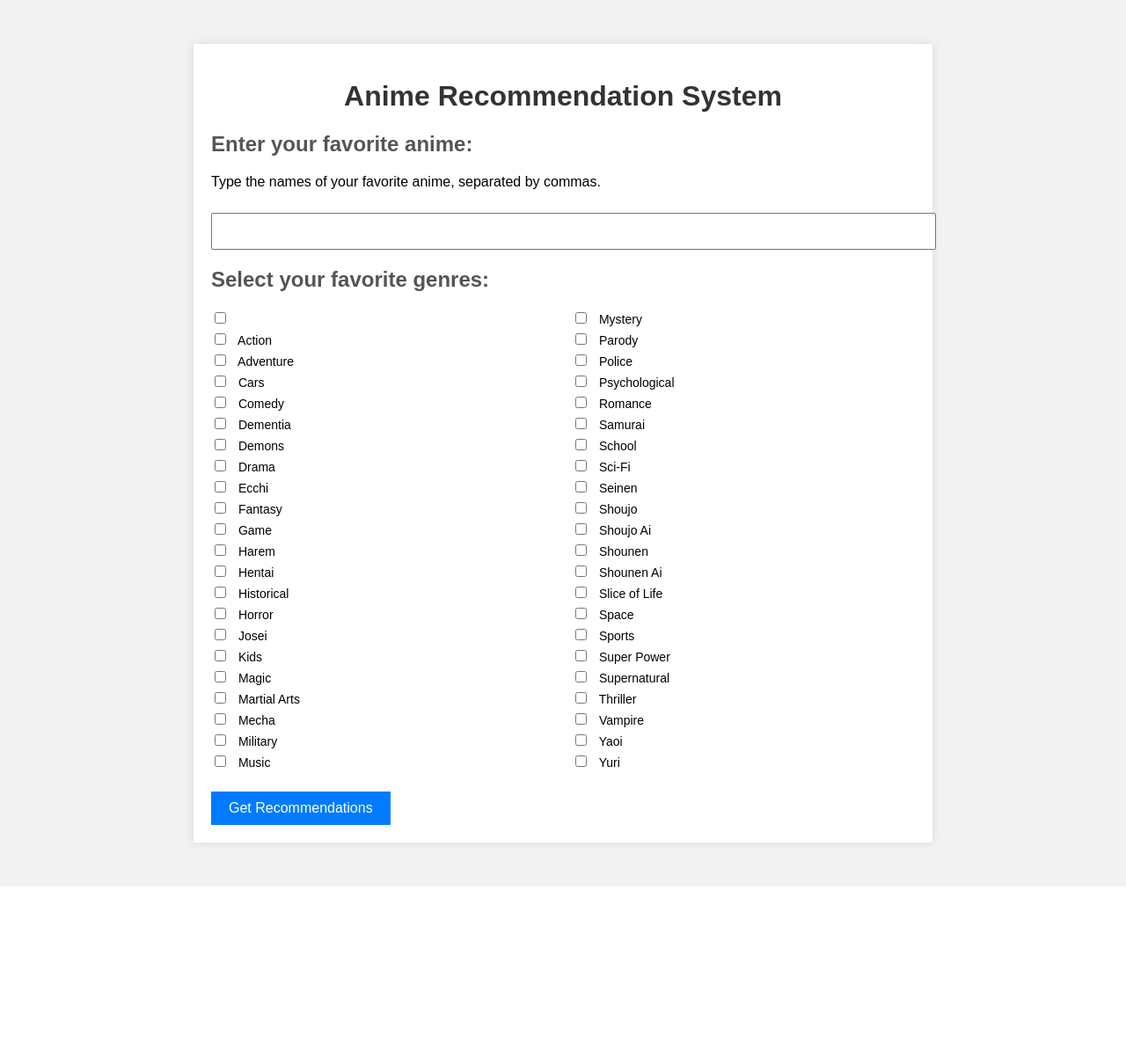
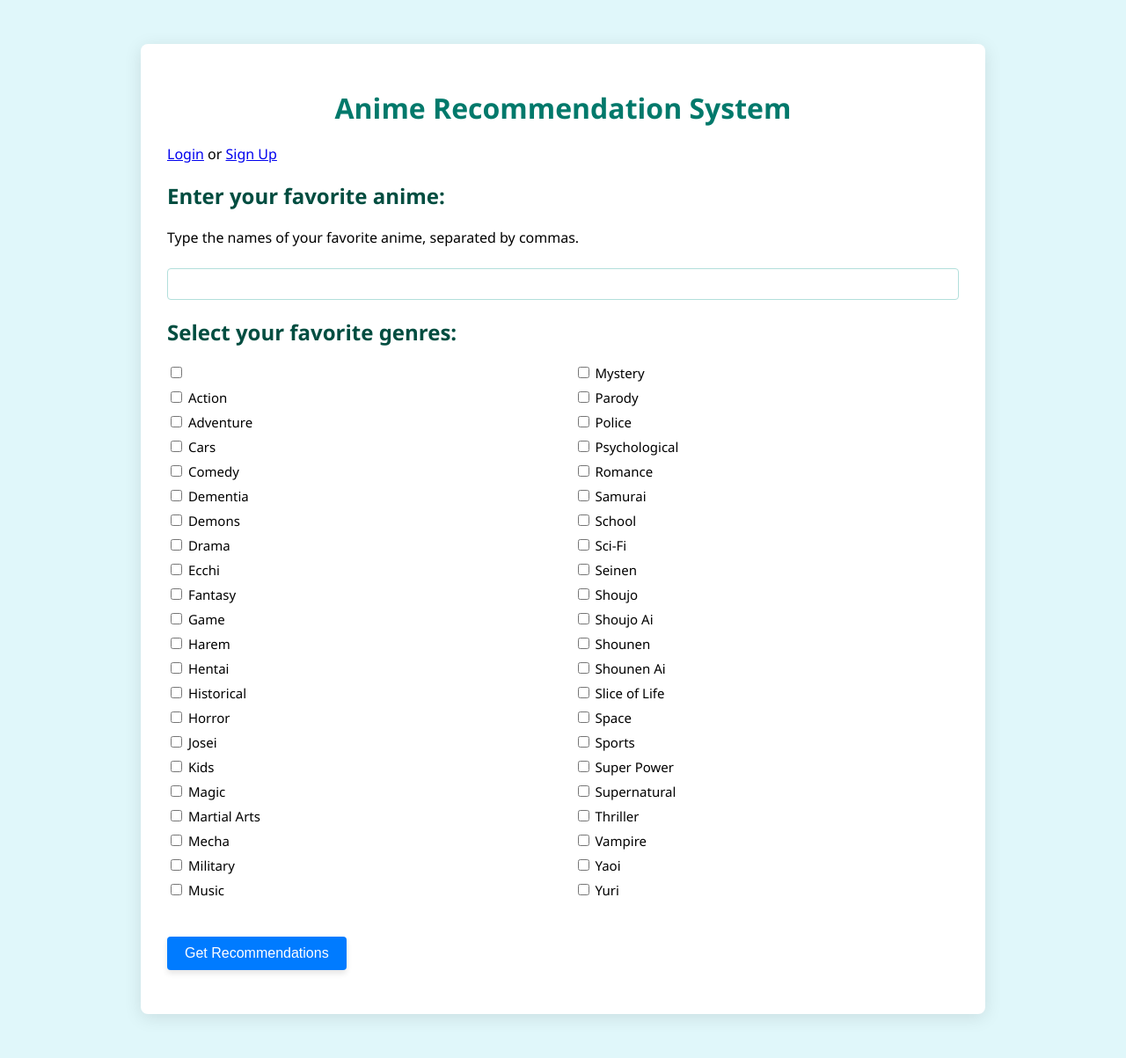
Before and after one commit to BenjaminLTakaki/AnimeRecommendation, a Flask app: page / in a window 1280 px wide. Shown: the whole page at 88% size. Before the commit the page ends 1008 px from the top, so only its background shows below. Run offline with Flask 3, Linux system fonts and the light colour scheme.

Commit message:
Add user authentication and saved recommendations feature Updated CSS

```diff
--- a/app.py
+++ b/app.py
@@ -1,10 +1,23 @@
 import pandas as pd
 import numpy as np
-from flask import Flask, request, render_template, jsonify
+from flask import Flask, request, render_template, jsonify, redirect, url_for, session
+from flask_login import LoginManager, UserMixin, login_user, login_required, logout_user, current_user
+import sqlite3
 from sklearn.preprocessing import MultiLabelBinarizer, OneHotEncoder, StandardScaler
 from sklearn.neighbors import NearestNeighbors
 
 app = Flask(__name__)
+app.secret_key = 'your_secret_key'
+
+login_manager = LoginManager()
+login_manager.init_app(app)
+
+# User model
+class User(UserMixin):
+    def __init__(self, id, username, password):
+        self.id = id
+        self.username = username
+        self.password = password
 
 # Load the dataset
 anime = pd.read_csv('anime.csv')
@@ -51,6 +64,117 @@
 model = NearestNeighbors(metric='cosine', algorithm='brute')
 model.fit(features)
 
+def init_db():
+    conn = sqlite3.connect('database.db')
+    c = conn.cursor()
+    # Create users table
+    c.execute('''
+        CREATE TABLE IF NOT EXISTS users (
+            id INTEGER PRIMARY KEY AUTOINCREMENT,
+            username TEXT UNIQUE NOT NULL,
+            password TEXT NOT NULL
+        )
+    ''')
+    # Create saved_anime table
+    c.execute('''
+        CREATE TABLE IF NOT EXISTS saved_anime (
+            user_id INTEGER,
+            anime_name TEXT,
+            FOREIGN KEY(user_id) REFERENCES users(id)
+        )
+    ''')
+    conn.commit()
+    conn.close()
+
+init_db()
+
+@login_manager.user_loader
+def load_user(user_id):
+    conn = sqlite3.connect('database.db')
+    c = conn.cursor()
+    c.execute('SELECT id, username, password FROM users WHERE id = ?', (user_id,))
+    user = c.fetchone()
+    conn.close()
+    if user:
+        return User(id=user[0], username=user[1], password=user[2])
+    return None
+
+@app.route('/signup', methods=['GET', 'POST'])
+def signup():
+    if request.method == 'POST':
+        username = request.form['username']
+        password = request.form['password']
+        conn = sqlite3.connect('database.db')
+        c = conn.cursor()
+        try:
+            c.execute('INSERT INTO users (username, password) VALUES (?, ?)', (username, password))
+            conn.commit()
+            user = User(id=c.lastrowid, username=username, password=password)
+            login_user(user)
+            return redirect(url_for('recommend'))
+        except sqlite3.IntegrityError:
+            return 'Username already exists'
+        finally:
+            conn.close()
+    else:
+        return render_template('signup.html')
+
+@app.route('/login', methods=['GET', 'POST'])
+def login():
+    if request.method == 'POST':
+        username = request.form['username']
+        password = request.form['password']
+        conn = sqlite3.connect('database.db')
+        c = conn.cursor()
+        c.execute('SELECT id, username, password FROM users WHERE username = ?', (username,))
+        user = c.fetchone()
+        conn.close()
+        if user and user[2] == password:
+            user_obj = User(id=user[0], username=user[1], password=user[2])
+            login_user(user_obj)
+            return redirect(url_for('recommend'))
+        else:
+            return 'Invalid credentials'
+    else:
+        return render_template('login.html')
+
+@app.route('/logout')
+@login_required
+def logout():
+    logout_user()
+    return redirect(url_for('login'))
+
+@app.route('/save_recommendation', methods=['POST'])
+@login_required
+def save_recommendation():
+    anime = request.form['anime']
+    conn = sqlite3.connect('database.db')
+    c = conn.cursor()
+    c.execute('INSERT INTO saved_anime (user_id, anime_name) VALUES (?, ?)', (current_user.id, anime))
+    conn.commit()
+    conn.close()
+    return jsonify({'status': 'success'})
+
+@app.route('/get_saved_recommendations', methods=['GET'])
+@login_required
+def get_saved_recommendations():
+    conn = sqlite3.connect('database.db')
+    c = conn.cursor()
+    c.execute('SELECT anime_name FROM saved_anime WHERE user_id = ?', (current_user.id,))
+    saved = [row[0] for row in c.fetchall()]
+    conn.close()
+    return jsonify({'saved': saved})
+
+@app.route('/saved_recommendations')
+@login_required
+def saved_recommendations():
+    conn = sqlite3.connect('database.db')
+    c = conn.cursor()
+    c.execute('SELECT anime_name FROM saved_anime WHERE user_id = ?', (current_user.id,))
+    saved = [row[0] for row in c.fetchall()]
+    conn.close()
+    return render_template('saved_recommendations.html', saved=saved)
+
 # Recommendation function
 def recommend_anime(favorite_anime_list, favorite_genres_list, n_recommendations=10):
     # Get indices of favorite anime
@@ -83,6 +207,15 @@
     # Get anime names
     recommended_anime = anime.iloc[indices[0]]['name'].values.tolist()
 
+    if current_user.is_authenticated:
+        conn = sqlite3.connect('database.db')
+        c = conn.cursor()
+        c.execute('SELECT anime_name FROM saved_anime WHERE user_id = ?', (current_user.id,))
+        saved_anime = set([row[0] for row in c.fetchall()])
+        conn.close()
+        recommended_anime = [anime for anime in recommended_anime if anime not in saved_anime]
+        recommended_anime = recommended_anime[:n_recommendations]
+
     return recommended_anime
 
 # Flask routes
--- a/static/style.css
+++ b/static/style.css
@@ -1,67 +1,148 @@
+/* Update body background for a more vibrant look */
 body {
-    font-family: Arial, sans-serif;
-    background-color: #f2f2f2;
+    font-family: 'Segoe UI', Tahoma, Geneva, Verdana, sans-serif;
+    background-color: #e0f7fa; /* Light Cyan */
     margin: 0;
     padding: 0;
 }
 
+/* Update container styling for better aesthetics */
 .container {
-    width: 80%;
-    max-width: 800px;
+    width: 90%;
+    max-width: 900px;
     margin: 50px auto;
-    background-color: #fff;
-    padding: 20px;
-    box-shadow: 0 0 10px rgba(0, 0, 0, 0.1);
+    background-color: #ffffff;
+    padding: 30px;
+    box-shadow: 0 4px 20px rgba(0, 0, 0, 0.1);
+    border-radius: 8px;
 }
 
+/* Update headings with vibrant colors */
 h1 {
     text-align: center;
-    color: #333;
+    color: #00796b; /* Teal */
+    margin-bottom: 20px;
 }
 
 h2 {
-    color: #555;
+    color: #004d40; /* Dark Teal */
 }
 
+/* Refine form group spacing */
 .form-group {
-    margin-bottom: 20px;
+    margin-bottom: 25px;
 }
 
-input[type="text"] {
-    padding: 10px;
+/* Style input fields */
+input[type="text"],
+input[type="password"] {
+    padding: 12px;
     font-size: 16px;
-    margin-top: 10px;
+    margin-top: 8px;
+    border: 1px solid #b2dfdb;
+    border-radius: 4px;
+    width: 100%;
+    box-sizing: border-box;
+    transition: border-color 0.3s;
 }
 
+input[type="text"]:focus,
+input[type="password"]:focus {
+    border-color: #00796b;
+    outline: none;
+}
+
+/* Update genre list styling */
 .genre-list {
     column-count: 2;
-    column-gap: 20px;
+    column-gap: 25px;
 }
 
 .genre-list label {
     display: block;
-    margin-bottom: 5px;
-    font-size: 14px;
+    margin-bottom: 8px;
+    font-size: 15px;
 }
 
-input[type="checkbox"] {
-    margin-right: 10px;
+/* Professional button styles */
+.btn {
+    display: inline-block;
+    padding: 12px 25px;
+    background-color: #00796b; /* Teal */
+    color: #ffffff;
+    border: none;
+    text-decoration: none;
+    font-size: 16px;
+    cursor: pointer;
+    border-radius: 6px;
+    transition: background-color 0.3s, transform 0.2s;
+    box-shadow: 0 4px 6px rgba(0, 0, 0, 0.1);
 }
 
-.btn {
+.btn:hover {
+    background-color: #004d40; /* Dark Teal */
+    transform: translateY(-2px);
+}
+
+.btn:active {
+    transform: translateY(0);
+    box-shadow: 0 2px 4px rgba(0, 0, 0, 0.1);
+}
+
+/* Refine save button styles */
+.save-btn {
+    padding: 6px 14px;
+    background-color: #ff9800; /* Orange */
+    border: none;
+    color: #fff;
+    cursor: pointer;
+    border-radius: 4px;
+    transition: background-color 0.3s;
+}
+
+.save-btn:hover {
+    background-color: #e68900;
+}
+
+.save-btn.saved {
+    background-color: #757575; /* Grey */
+    cursor: default;
+}
+
+.save-btn.saved:hover {
+    background-color: #757575;
+}
+
+/* Toggle saved recommendations button */
+.toggle-saved-btn {
     display: inline-block;
-    padding: 10px 20px;
-    background-color: #007BFF;
+    padding: 12px 25px;
+    background-color: #1976d2; /* Blue */
     color: #fff;
     border: none;
     text-decoration: none;
     font-size: 16px;
     cursor: pointer;
-    text-align: center;
+    border-radius: 6px;
+    transition: background-color 0.3s, transform 0.2s;
+    box-shadow: 0 4px 6px rgba(0, 0, 0, 0.1);
 }
 
-.btn:hover {
-    background-color: #0056b3;
+.toggle-saved-btn:hover {
+    background-color: #0d47a1; /* Dark Blue */
+    transform: translateY(-2px);
+}
+
+/* Responsive adjustments */
+@media (max-width: 600px) {
+    .genre-list {
+        column-count: 1;
+    }
+
+    .btn, .toggle-saved-btn {
+        width: 100%;
+        text-align: center;
+    }
 }
 
 .recommendations {
@@ -79,11 +160,105 @@
 
 a.btn {
     margin-top: 20px;
-    text-align: center;
 }
 
-@media (max-width: 600px) {
-    .genre-list {
-        column-count: 1;
-    }
+form {
+    margin: 20px 0;
 }
+
+form .form-group {
+    margin-bottom: 15px;
+}
+
+form input[type="text"],
+form input[type="password"] {
+    width: 100%;
+    padding: 8px;
+    box-sizing: border-box;
+}
+
+form .btn {
+    width: auto;
+}
+
+.recommendations li {
+    display: flex;
+    justify-content: space-between;
+    align-items: center;
+}
+
+.recommendations li form {
+    margin: 0;
+}
+
+.recommendations li button {
+    padding: 5px 10px;
+    background-color: #28a745;
+    border: none;
+    color: #fff;
+    cursor: pointer;
+    border-radius: 4px;
+}
+
+.recommendations li button:hover {
+    background-color: #218838;
+}
+
+/* Saved recommendations section */
+#saved-recommendations {
+    display: none;
+    margin-top: 30px;
+}
+
+#saved-recommendations.active {
+    display: block;
+}
+
+#saved-recommendations ul {
+    list-style-type: none;
+    padding: 0;
+}
+
+#saved-recommendations li {
+    background-color: #e9e9e9;
+    margin-bottom: 10px;
+    padding: 10px;
+    font-size: 18px;
+    border-radius: 4px;
+    display: flex;
+    justify-content: space-between;
+    align-items: center;
+}
+
+/* Ensure back buttons use the .btn class or the new .back-btn class */
+a.btn, a.back-btn {
+    /* Inherit styles from .btn or .back-btn */
+}
+
+/* Ensure all .btn and .back-btn have consistent styles */
+a.btn, a.back-btn {
+    /* Inherit styles from .btn or .back-btn */
+    /* Already defined above */
+}
+
+/* Optionally, unify styles if desired */
+.btn, .back-btn {
+    /* Common styles */
+    display: inline-block;
+    padding: 10px 20px;
+    color: #fff;
+    border: none;
+    text-decoration: none;
+    font-size: 16px;
+    cursor: pointer;
+    border-radius: 4px;
+    margin-top: 20px;
+}
+
+.btn {
+    background-color: #007BFF;
+}
+
+.btn:hover {
+    background-color: #0056b3;
+}
--- a/templates/index.html
+++ b/templates/index.html
@@ -12,6 +12,13 @@
 <body>
     <div class="container">
         <h1>Anime Recommendation System</h1>
+        {% if current_user.is_authenticated %}
+            <p>Welcome, {{ current_user.username }}! <a href="{{ url_for('logout') }}">Logout</a></p>
+            <!-- Revert the "View Saved Recommendations" link to its original state -->
+            <a href="{{ url_for('saved_recommendations') }}" class="toggle-saved-btn">View Saved Recommendations</a>
+        {% else %}
+            <p><a href="{{ url_for('login') }}">Login</a> or <a href="{{ url_for('signup') }}">Sign Up</a></p>
+        {% endif %}
         <form method="post">
             <div class="form-group">
                 <h2>Enter your favorite anime:</h2>
```
Also changed, not shown: templates/login.html (added, +24 -0 lines), templates/recommendations.html (+27 -1 lines), templates/saved_recommendations.html (added, +18 -0 lines), templates/signup.html (added, +24 -0 lines), database.db (added).
